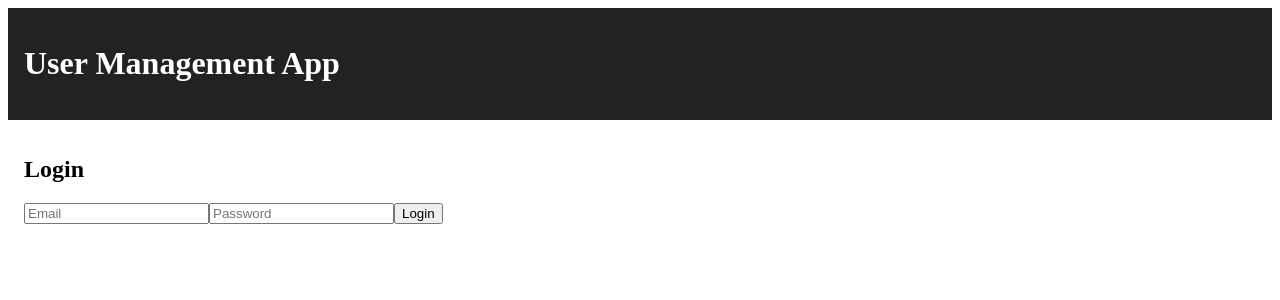
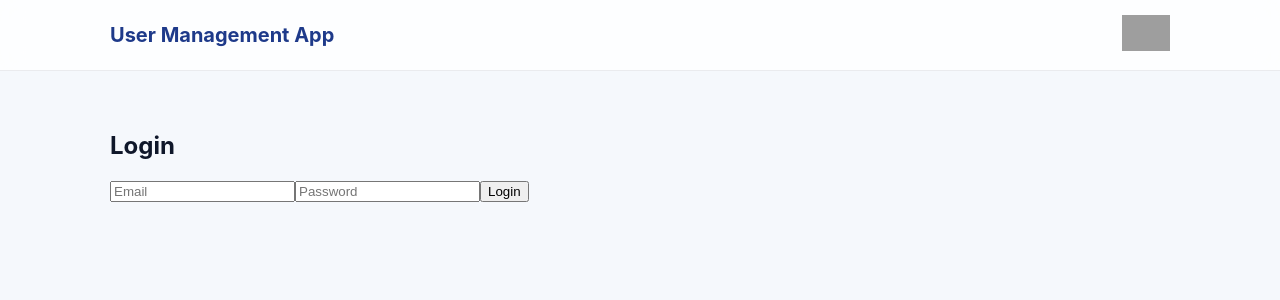
Before and after one commit to adriginzo/LPRO, an Angular app in the folder APP/frontend-users/: page /login in a window 1280 px wide. Shown: the top 300 px of the page. Built offline with nearby package versions, Linux system fonts and the light colour scheme; grey boxes are pictures that could not be loaded.

Commit message:
styles.cc, app.css (primeros pasos) y boton arreglado ceci

```diff
--- a/APP/frontend-users/src/app/app.css
+++ b/APP/frontend-users/src/app/app.css
@@ -0,0 +1,34 @@
+/* =========================
+   HEADER
+   ========================= */
+
+.app-header{
+  position: sticky;
+  top: 0;
+  z-index: 1000;
+  backdrop-filter: blur(12px);
+  background: rgba(255,255,255,0.8);
+  border-bottom: 1px solid rgba(15, 23, 42, 0.08);
+}
+
+.app-header__inner{
+  max-width: 1100px;
+  margin: 0 auto;
+  height: 70px;
+  padding: 0 20px;
+
+  display: flex;
+  align-items: center;
+  justify-content: space-between;
+}
+
+.app-title{
+  margin: 0;
+  font-size: 20px;
+  font-weight: 700;
+  color: #1e3a8a;
+}
+
+.app-logo{
+  height: 36px;
+}
--- a/APP/frontend-users/src/app/app.html
+++ b/APP/frontend-users/src/app/app.html
@@ -1,7 +1,16 @@
-<header style="padding: 1rem; background: #222; color: white;">
-  <h1>User Management App</h1>
+<header class="app-header">
+  <div class="app-header__inner">
+    <div class="app-header__left">
+      <h1 class="app-title">User Management App</h1>
+    </div>
+
+    <div class="app-header__right">
+      <!-- Cambia el src por tu logo real dentro de /src/assets/ -->
+      <img class="app-logo" src="assets/logo.png" alt="Logo" />
+    </div>
+  </div>
 </header>
 
-<main style="padding: 1rem;">
+<main class="app-main">
   <router-outlet></router-outlet>
 </main>
--- a/APP/frontend-users/src/app/pages/user-area/user-area.ts
+++ b/APP/frontend-users/src/app/pages/user-area/user-area.ts
@@ -24,6 +24,6 @@ export class UserAreaComponent {
   }
 
   goToAdminPanel() {
-    window.location.href = 'http://localhost:4200/admin-salas';
+    window.location.href = 'http://100.80.240.31:4200/admin-salas';
   }
 }
--- a/APP/frontend-users/src/app/services/auth.ts
+++ b/APP/frontend-users/src/app/services/auth.ts
@@ -7,7 +7,7 @@ import { jwtDecode } from 'jwt-decode';
 
 @Injectable({ providedIn: 'root' })
 export class AuthService {
-  private baseUrl = 'http://localhost:3001';
+  private baseUrl = 'http://100.80.240.31:3001';
 
   constructor(private http: HttpClient, private router: Router) {}
 
--- a/APP/frontend-users/src/app/services/register.ts
+++ b/APP/frontend-users/src/app/services/register.ts
@@ -16,7 +16,7 @@ export interface UserRegisterDTO {
 
 @Injectable({ providedIn: 'root' })
 export class RegisterService {
-  private apiUrl = 'http://localhost:3001'; // tu backend NestJS
+  private apiUrl = 'http://100.80.240.31:3001'; // tu backend NestJS
 
   constructor(private http: HttpClient) {}
 
--- a/APP/frontend-users/src/styles.css
+++ b/APP/frontend-users/src/styles.css
@@ -1 +1,68 @@
 /* You can add global styles to this file, and also import other style files */
+/* =========================
+   GLOBAL THEME (Apple Blue)
+   ========================= */
+
+:root{
+  --bg-main: #f5f8fc;
+  --bg-card: #ffffff;
+
+  --blue-primary: #1e3a8a;
+  --blue-secondary: #2563eb;
+  --blue-soft: #eef4ff;
+
+  --text-primary: #0f172a;
+  --text-secondary: #64748b;
+
+  --border-light: rgba(15, 23, 42, 0.08);
+}
+
+/* Reset básico */
+*{
+  box-sizing: border-box;
+}
+
+html, body{
+  height: 100%;
+}
+
+body{
+  margin: 0;
+  font-family: -apple-system, BlinkMacSystemFont, "SF Pro Display",
+               "Segoe UI", Roboto, sans-serif;
+  background: var(--bg-main);
+  color: var(--text-primary);
+  -webkit-font-smoothing: antialiased;
+}
+
+/* Layout general */
+.app-main{
+  max-width: 1100px;
+  margin: 0 auto;
+  padding: 40px 20px;
+}
+
+/* Card reutilizable */
+.card{
+  background: var(--bg-card);
+  padding: 40px;
+  border-radius: 22px;
+  box-shadow: 0 10px 40px rgba(30, 58, 138, 0.08);
+  border: 1px solid var(--border-light);
+}
+
+/* Botón premium */
+.btn-primary{
+  background: linear-gradient(135deg, #2563eb, #1e3a8a);
+  color: white;
+  border: none;
+  padding: 12px 22px;
+  border-radius: 999px;
+  font-weight: 600;
+  cursor: pointer;
+  transition: 0.25s ease;
+}
+
+.btn-primary:hover{
+  transform: translateY(-2px);
+}
```
